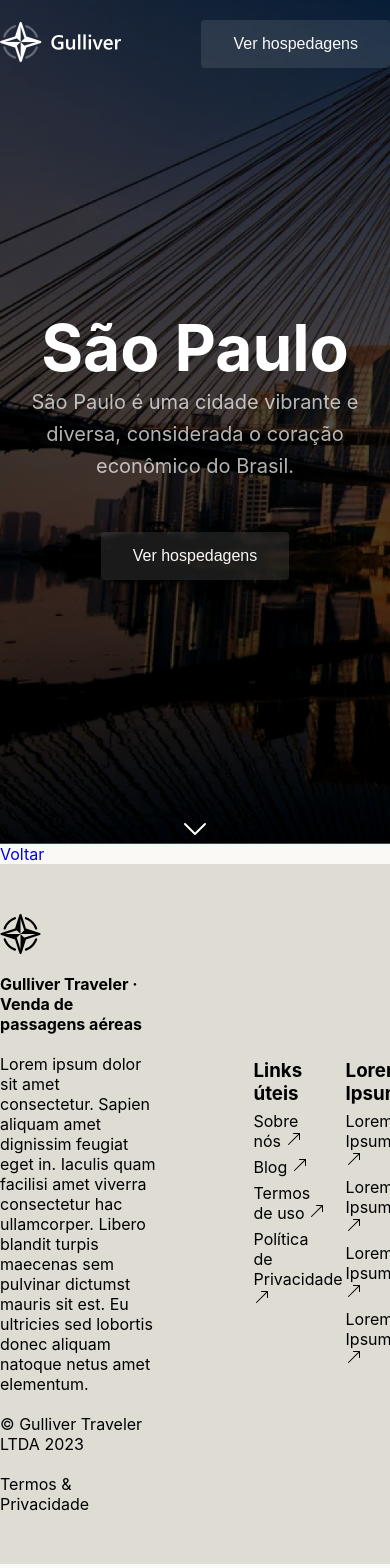
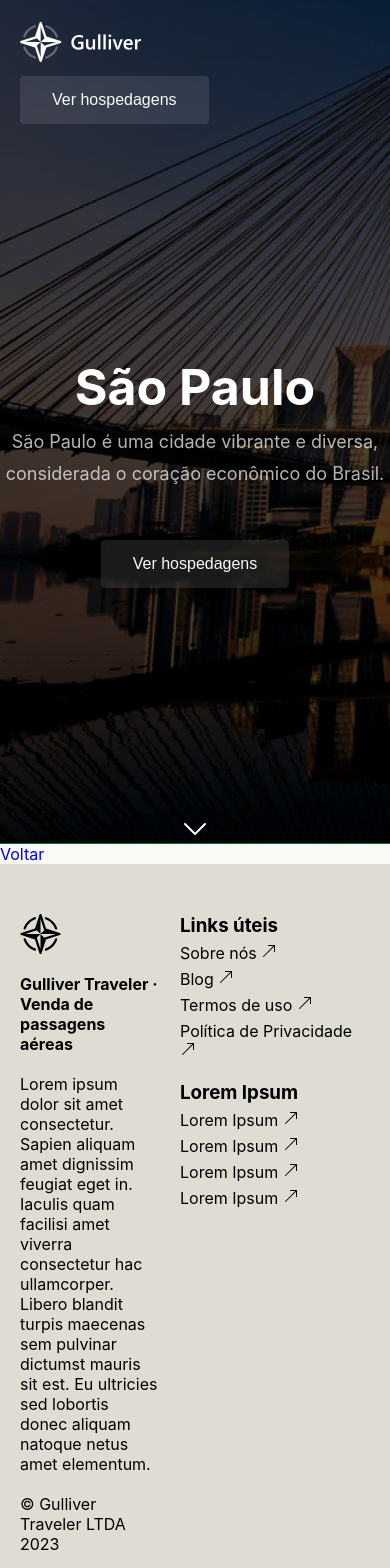
Before and after one commit to siloke/gulliver-final, a React (Vite) app: page /cidade/1 in a window 390 px wide. Shown: the top 1568 px of the page. Built offline with nearby package versions, Linux system fonts and the light colour scheme.

Commit message:
responsividade e adições gerais

```diff
--- a/src/components/Destinos/Destinos.jsx
+++ b/src/components/Destinos/Destinos.jsx
@@ -50,17 +50,23 @@ const Destinos = () => {
 
     return (
         <>
-            <Box margin={"40px auto"} width={1} maxWidth={"1348px"}>
+            <Box margin={"40px auto"} px={20} width={1} maxWidth={"1348px"}>
                 <Flex justifyContent={"space-between"} alignItems={"center"} flexWrap={"wrap"}>
                     <Box >
                         <Topic size="18px" weight="500" lineh="24px">Em alta</Topic>
-                        <Topic size="32px" weight="700" lineh="40px" color="#030E0A">Principais Destinos</Topic>
+                        <Topic size="32px" weight="700" lineh="40px" color="#030E0A" id="destinos">Principais Destinos</Topic>
                     </Box>
-                    <FlexGap justifyContent={"space-between"} gap="8px">
+                    <FlexGap justifyContent={"space-between"} gap="8px" flexWrap={'wrap'}>
                         {
                             regioes.map((item) =>
                                 <FilterButton
-                                onClick={() => filterByRegion(item.regiao)}
+                                onClick={() => {
+                                    regioes.map((item) => {
+                                        item.isActive = false
+                                    })
+                                    filterByRegion(item.regiao)
+                                    item.isActive = true
+                                }}
                                 active={item.isActive}
                                 key={item.regiao}
                                 >
--- a/src/components/Footer/Footer.jsx
+++ b/src/components/Footer/Footer.jsx
@@ -14,8 +14,8 @@ const StyledFooter = styled.footer`
     return (
         <>
             <StyledFooter>
-                <Box margin={"0 auto"} width={1} maxWidth={"1348px"} padding={"50px 0"}>
-                    <Flex justifyContent={"space-between"}>
+                <Flex margin={"0 auto"} width={1} maxWidth={"1348px"} padding={"50px 20px"}>
+                    <FlexGap justifyContent={"space-between"} gap={'20px'}>
                         <FlexGap maxWidth={"40%"} flexDirection={"column"} gap="20px">
                             <LogoPreto/>
                             <h4>Gulliver Traveler · Venda de passagens aéreas</h4>
@@ -24,8 +24,8 @@ const StyledFooter = styled.footer`
                             <a>Termos & Privacidade</a>
                         </FlexGap>
 
-                        <Flex maxWidth={"35%"} alignItems={"center"}>
-                            <FlexGap gap="20px">
+                        <Flex alignItems={""} minWidth={'35%'} >
+                            <FlexGap gap="20px" flexDirection={['column', 'row']}>
                                 <FlexGap flexDirection={"column"} gap="6px">
                                     <h3>Links úteis</h3>
                                     <a>Sobre nós <BsArrowUpRight /></a>
@@ -42,8 +42,8 @@ const StyledFooter = styled.footer`
                                 </FlexGap>
                             </FlexGap>
                         </Flex>
-                    </Flex>
-                </Box>
+                    </FlexGap>
+                </Flex>
             </StyledFooter>
         </>
     )
--- a/src/components/Hero/Hero.jsx
+++ b/src/components/Hero/Hero.jsx
@@ -14,7 +14,7 @@ const StyledHeroSection = styled.section`
 
 const StyledH1 = styled.h1`
     font-weight: 700;
-    font-size: 64px;
+    font-size: 50px;
     line-height: 77px;
     text-align: center;
     color: #FFFFFF
@@ -22,7 +22,7 @@ const StyledH1 = styled.h1`
 
 const StyledSubtitle = styled.p`
     font-weight: 400;
-    font-size: 20px;
+    font-size: 18px;
     line-height: 32px;
     text-align: center;
     color: #FFFFFF;
@@ -34,10 +34,10 @@ const Hero = ({city, imgUrl}) => {
     return (
         <StyledHeroSection imgUrl={imgUrl}>
             <Box margin={"0 auto"} width={1} maxWidth={"1348px"}>
-                <Flex justifyContent={"space-between"} flexDirection={"column"} height={"100vh"}>
-                    <Flex justifyContent={"space-between"} alignItems={"center"} mt={"12px"}>
+                <Flex justifyContent={"space-between"} flexDirection={"column"} minHeight={"100vh"}>
+                    <Flex justifyContent={"space-between"} px={20} alignItems={"center"} mt={"12px"} flexWrap={'wrap'}>
                         <Logo />
-                        <Button>{city ? "Ver hospedagens" : "Ver destinos"}</Button>
+                        <a href="#destinos"><Button>{city ? "Ver hospedagens" : "Ver destinos"}</Button></a>
                     </Flex>
                     <FlexGap maxWidth={"600px"} flexDirection={"column"} alignItems={"center"} margin={"0 auto"} gap={"50px"}>
                         <Box>
@@ -54,7 +54,7 @@ const Hero = ({city, imgUrl}) => {
                                 </>
                             }
                         </Box>
-                        <a href="#"><Button>{city ? "Ver hospedagens" : "Ver destinos"}</Button></a>
+                        <a href="#destinos"><Button>{city ? "Ver hospedagens" : "Ver destinos"}</Button></a>
                     </FlexGap>
                     <Flex justifyContent={"center"}>
                         <Scroll />
--- a/src/index.css
+++ b/src/index.css
@@ -6,6 +6,10 @@
   background: transparent;
 }
 
+html {
+  scroll-behavior: smooth;
+}
+
 body {
   font-weight: 400;
   font-family: 'Inter', sans-serif;
--- a/src/shared/Topic/Topic.jsx
+++ b/src/shared/Topic/Topic.jsx
@@ -5,11 +5,12 @@ const StyledTopic = styled.h2`
     font-weight: ${({weight}) => weight};
     line-height: ${({lineh}) => lineh};
     font-size: ${({size}) => size};
+    margin: 10px 0;
 `
 
-const Topic = ({color, weight, size, lineh, children}) => {
+const Topic = ({color, weight, size, lineh, children, ... props}) => {
     return (
-        <StyledTopic color={color} weight={weight} size={size} lineh={lineh}>{children}</StyledTopic>
+        <StyledTopic color={color} weight={weight} size={size} lineh={lineh} {...props}>{children}</StyledTopic>
     );
 }
 
```
Also changed, not shown: 1 other file (tests, documents, lock files or other folders).
